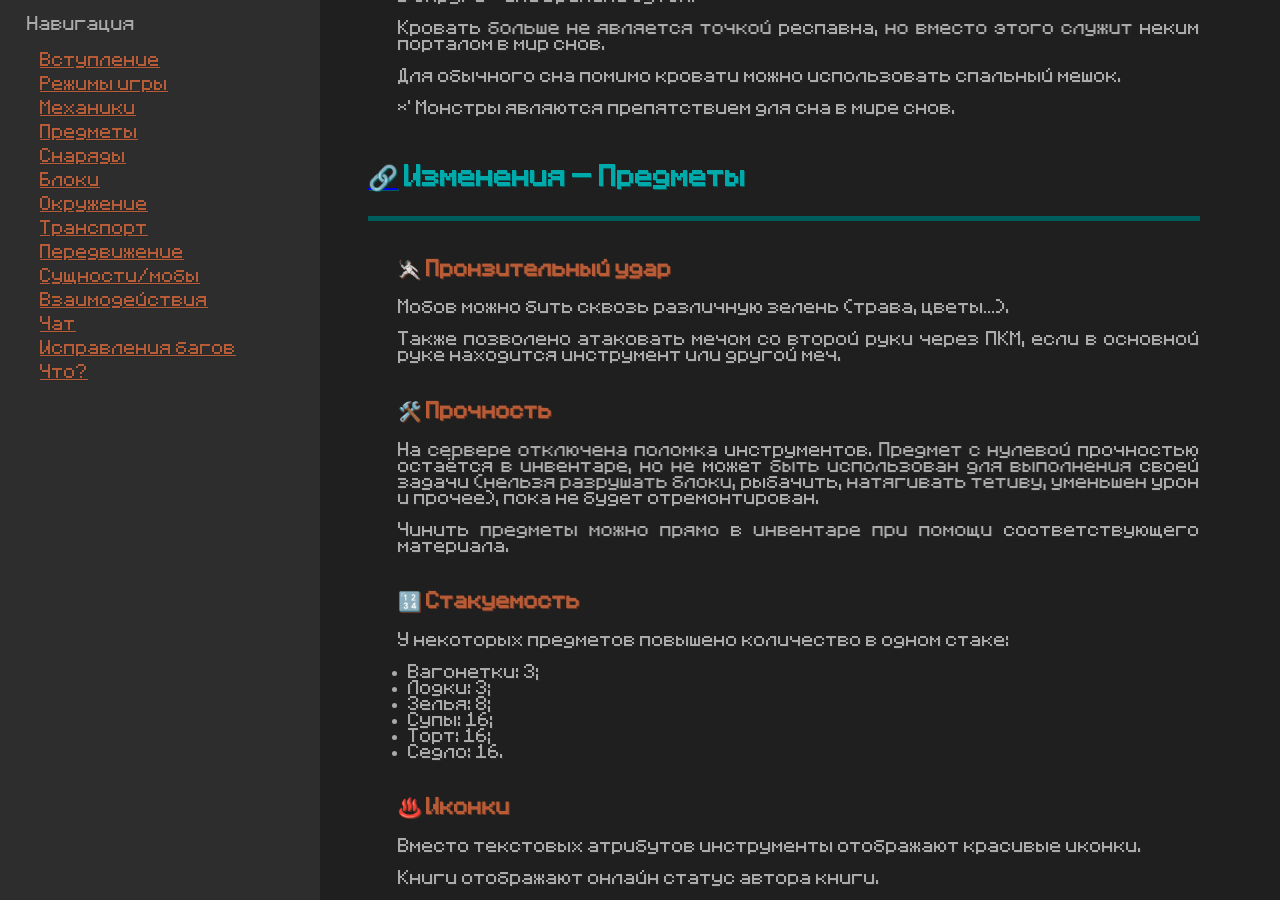
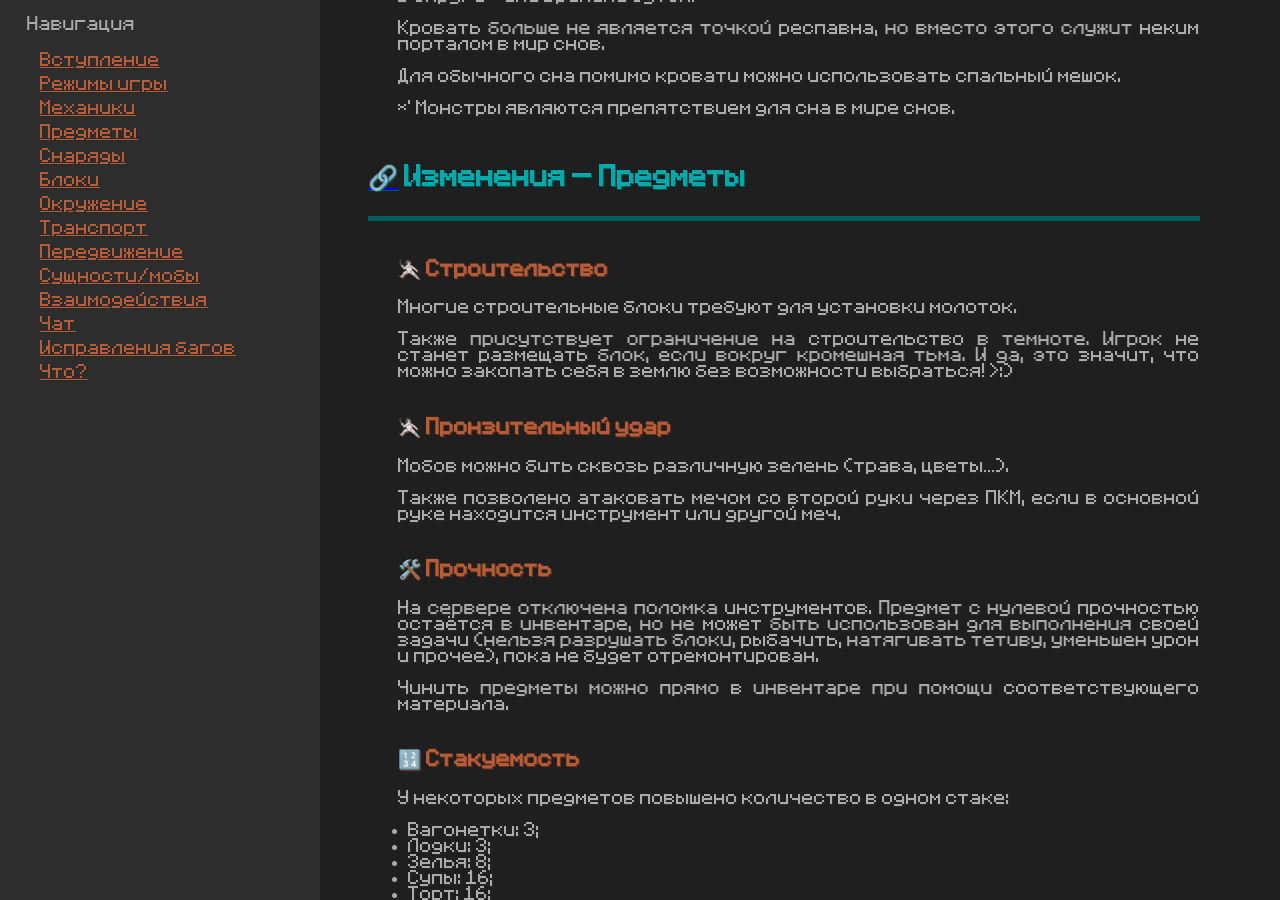
Before and after one commit to SoSeDiKs-Universe/sosediks-universe.github.io, a Jekyll site: the page built from wiki.md, in a window 1280 px wide and 900 px high, scrolled down 2672 px. Built offline with Jekyll 4.4.1, drawn with Linux system fonts in a browser that asks for light colours; some of the changed text lies outside the part shown.

Commit message:
Update wiki.md

```diff
--- a/wiki.md
+++ b/wiki.md
@@ -94,6 +94,11 @@ title: "Добро пожаловать"
 
 ## <a href="#-изменения--предметы">🔗</a> Изменения — Предметы
 
+### 🤺 Строительство
+Многие строительные блоки требуют для установки молоток.
+
+Также присутствует ограничение на строительство в темноте. Игрок не станет размещать блок, если вокруг кромешная тьма. И да, это значит, что можно закопать себя в землю без возможности выбраться! >:)
+
 ### 🤺 Пронзительный удар
 Мобов можно бить сквозь различную зелень (трава, цветы…).
 
@@ -177,6 +182,9 @@ title: "Добро пожаловать"
 
 ### 🖼️ Улучшения для рамок
 Рамки можно постричь ножницами. Это позволяет вешать предмет на стену без фона, но при этом рамка уничтожится, если убрать предмет.
+
+### 🎇 Фейерверки запускают игрока в воздух при наличии элитр
+Если присесть в воздухе (вне зависимости от высоты) и запустить фейерверк, то при наличии элитр (в нагруднике или рюкзаке) игрок поднесётся в воздух, войдя в режим полёта!
 
 
 
@@ -325,7 +333,7 @@ title: "Добро пожаловать"
 ### ☔ Лужицы во время дождя
 Дождь создаёт небольшие лужи на поверхности, а также может восполнять неполные ямы с водой.
 
-### 👁️‍🗨️ Более тёмные пещеры
+### ️👁️‍🗨️ Более тёмные пещеры
 Освещение пещер было понижено до максимума. Для любителей максимальной яркости действуют дополнительные ограничения на подобии невозможности разрушать в темноте блоки.
 
 ### 🐾 Умные тропинки
```
Also changed, not shown: other parts of wiki.md (+1 -0 lines).
